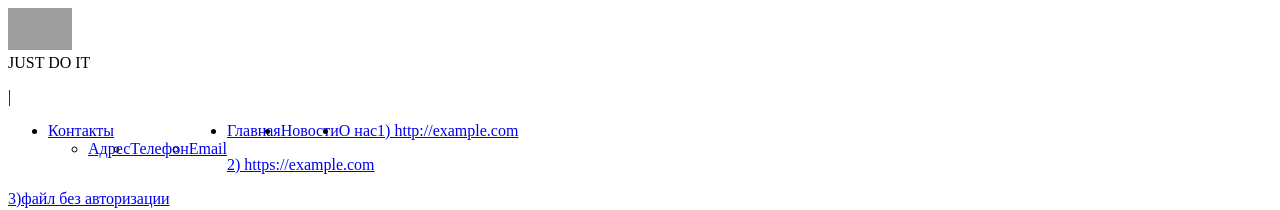
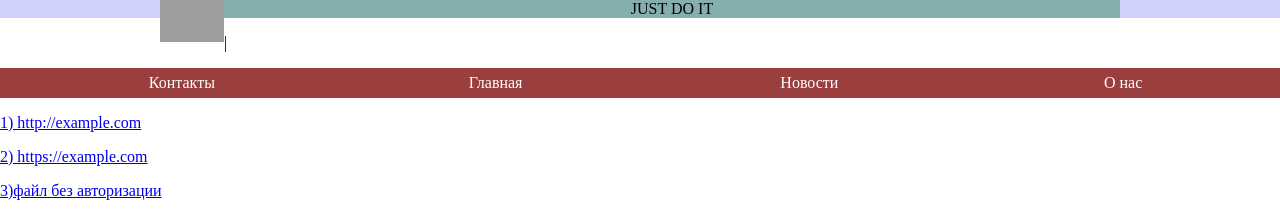
Before and after one commit to VldimrKulikov/vladimirkulikov3.github.io, a plain HTML site: page index.html in a window 1280 px wide. Shown: the top 210 px of the page. Drawn offline with Linux system fonts and the light colour scheme; grey boxes are pictures that could not be loaded.

Commit message:
Update main2.css

```diff
--- a/main2.css
+++ b/main2.css
@@ -1,3 +1,32 @@
+ body{
+	margin: 0;
+}
+header{
+	background: rgba(141, 141, 250, 0.40);
+	background-size: 200px;
+}
+.content{
+	width: 960px;
+	margin: auto;
+}
+.logo{
+	float: left;
+}
+.name{
+	background-size: 200px;
+	background-color: #b6bbbf;
+	text-align: center;
+}
+#navbar ul {
+  display: none;
+  background-color: rgb(34, 255, 0);
+  position: absolute;
+  top: 100%;
+}
+#navbar li:hover ul { display: block; }
+#navbar, #navbar ul {
+  margin: 0;
+  padding: 0;
   list-style-type: none;
 }
 #navbar {
@@ -18,7 +47,29 @@
 }
 #navbar li {
   float: left;
-@@ -64,4 +70,98 @@ td, th {
+  position: relative;
+  height: 100%;
+}
+#navbar li a {
+  display: block;
+  padding: 6px;
+  width: 100px;
+  color: #fff;
+  text-decoration: none;
+  text-align: center;
+}
+#navbar ul li { float: none; }
+#navbar li:hover { background-color: #f900; }
+#navbar ul li:hover { background-color: #500; }
+table {
+	width: 70%;
+	border-collapse: collapse;
+}
+td, th {
+	border: 1px solid #98bf21;
+	padding: 3px 7px 2px 7px;
+}
+.alt td { background-color: #EAF2D3; }
 footer{
 	text-align: center;
 	background-color: #EAF2D3;
```
